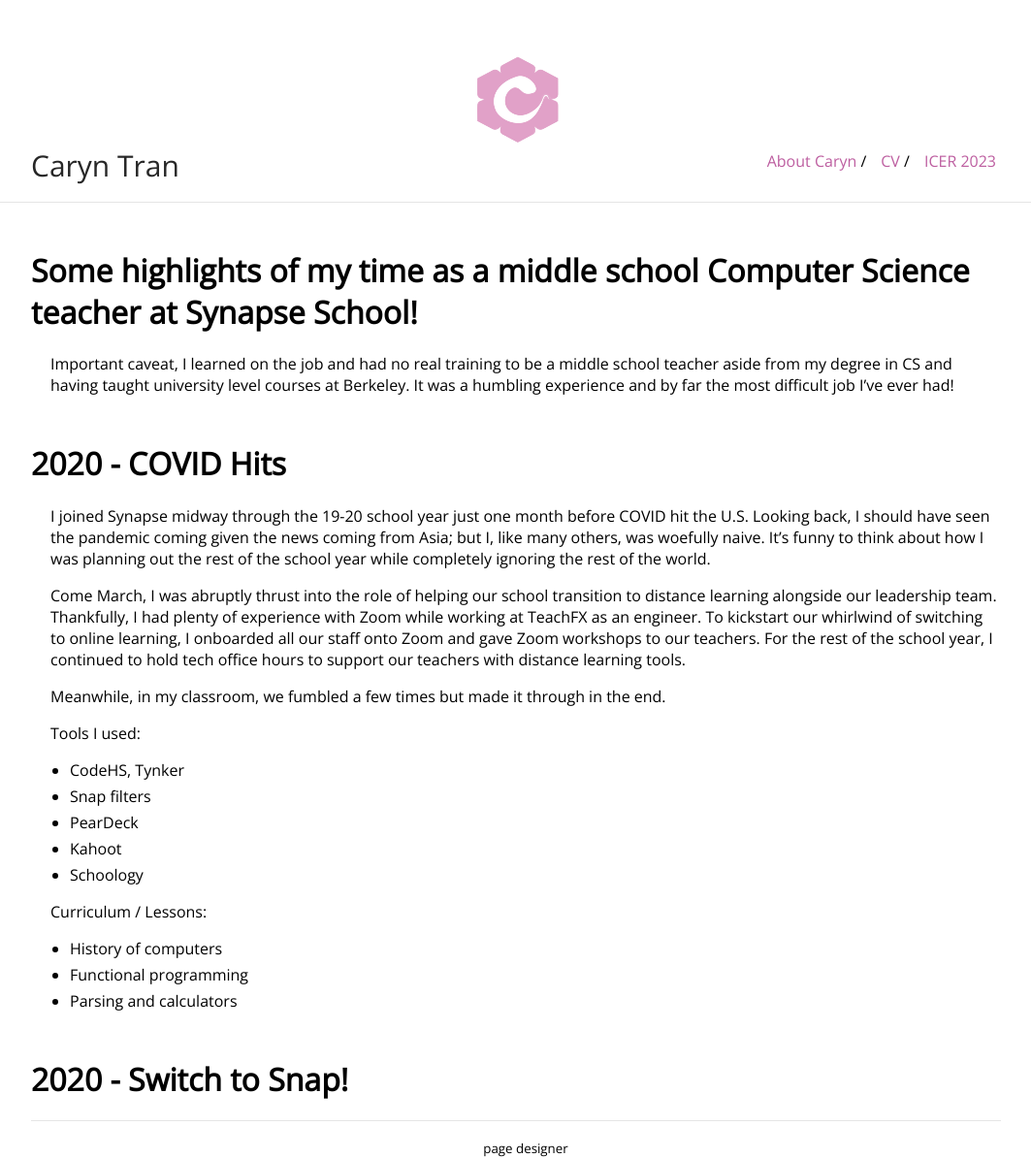
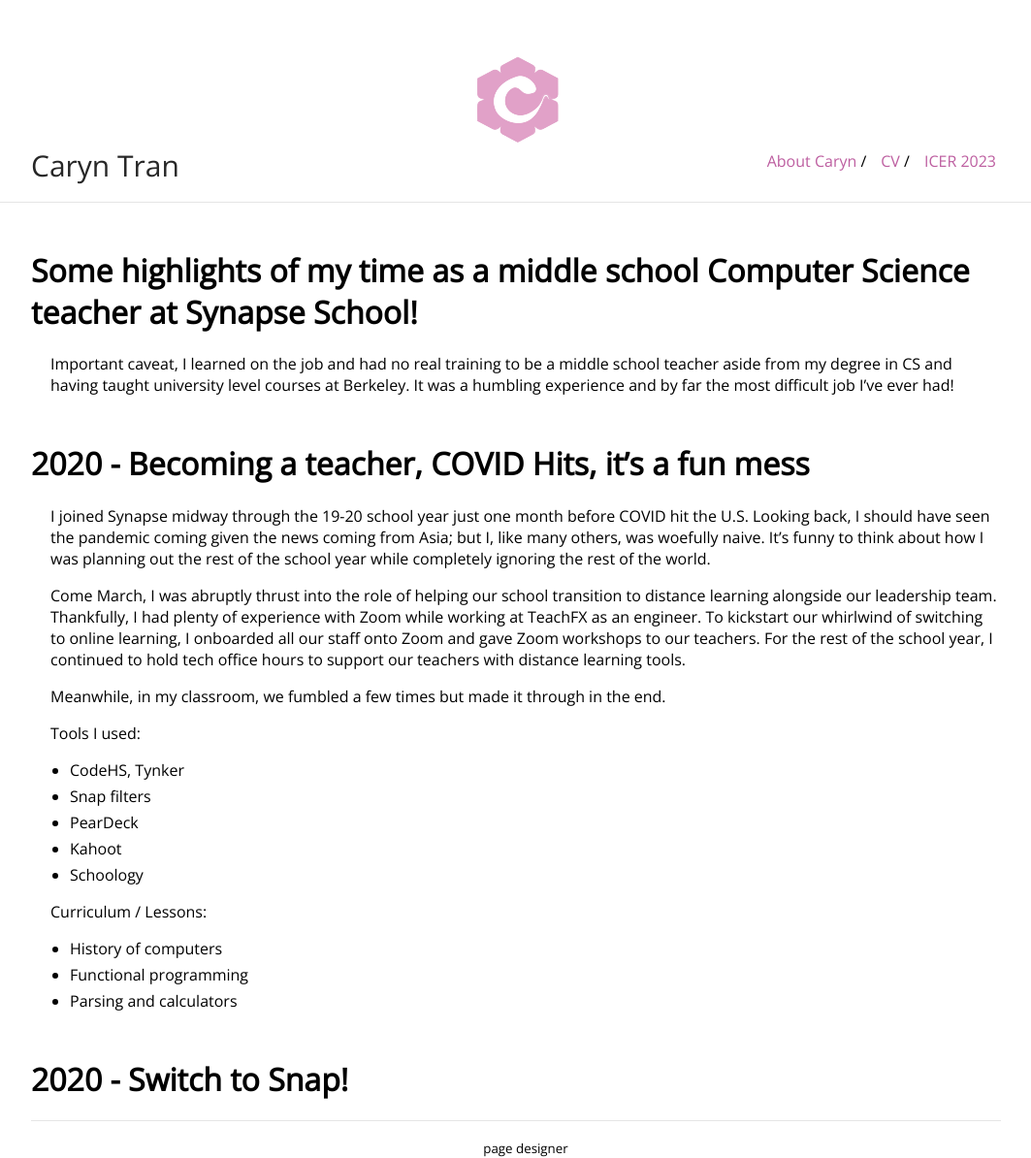
Before and after one commit to carynbear/carynbear.github.io, a Jekyll site: the page built from portfolio_synapse.md, in a window 1280 px wide. Shown: the whole page at 97% size, without its empty margins (108-1171 px from the left). Built offline with Jekyll 4.4.1, drawn with Linux system fonts in a browser that asks for light colours; our own code applies the rules of GitHub Pages for plain Markdown files.

Commit message:
Update portfolio_synapse.md

```diff
--- a/portfolio_synapse.md
+++ b/portfolio_synapse.md
@@ -5,7 +5,7 @@ layout: default
 # Some highlights of my time as a middle school Computer Science teacher at Synapse School!
 Important caveat, I learned on the job and had no real training to be a middle school teacher aside from my degree in CS and having taught university level courses at Berkeley. It was a humbling experience and by far the most difficult job I've ever had!
 
-# 2020 - COVID Hits
+# 2020 - Becoming a teacher, COVID Hits, it's a fun mess
 I joined Synapse midway through the 19-20 school year just one month before COVID hit the U.S. Looking back, I should have seen the pandemic coming given the news coming from Asia; but I, like many others, was woefully naive. It's funny to think about how I was planning out the rest of the school year while completely ignoring the rest of the world.
 
 Come March, I was abruptly thrust into the role of helping our school transition to distance learning alongside our leadership team. Thankfully, I had plenty of experience with Zoom while working at TeachFX as an engineer. To kickstart our whirlwind of switching to online learning, I onboarded all our staff onto Zoom and gave Zoom workshops to our teachers. For the rest of the school year, I continued to hold tech office hours to support our teachers with distance learning tools.
```
